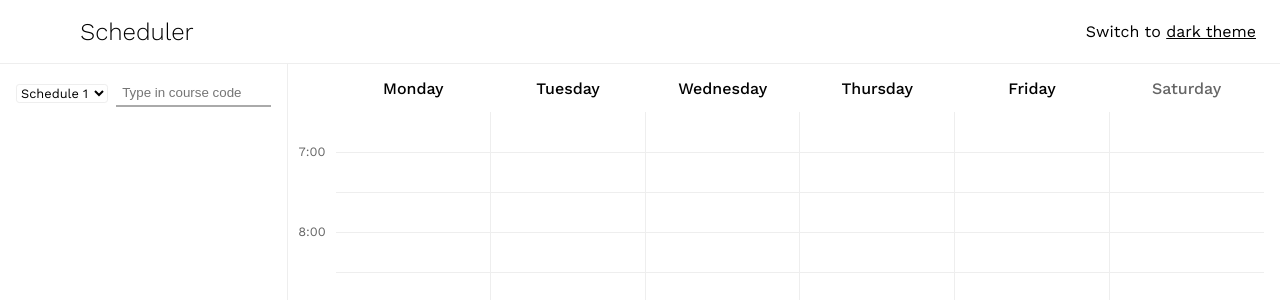
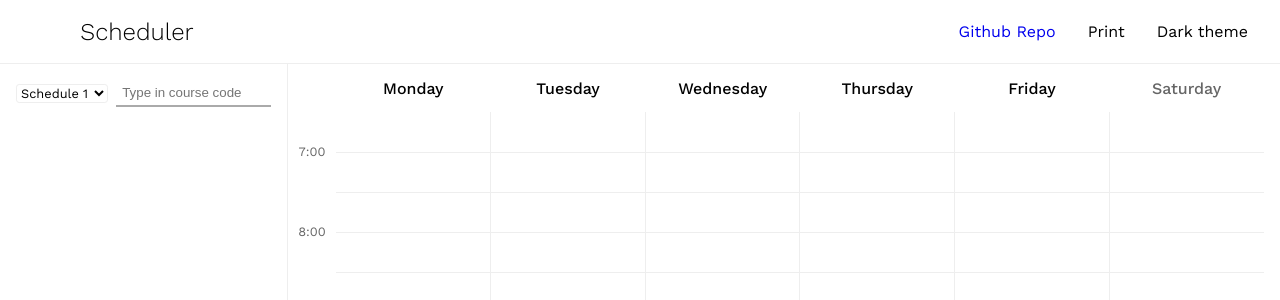
Before and after one commit to aldan/scheduler, a Django app: template templates/app/scheduler.html in a window 1280 px wide. Shown: the top 300 px of the page. Run offline with Django 3.2, Linux system fonts and the light colour scheme; the template is opened without the code that fills it, so the values that code supplies are empty; some libraries are stand-ins or nearby versions.

Commit message:
feat: added option to print schedule

```diff
--- a/app/static/app/index.js
+++ b/app/static/app/index.js
@@ -527,31 +527,31 @@ $(document).ready(() => {
             toggle = document.getElementById('theme-toggle');
 
         if ($('body').hasClass('dark-theme')) {
-            toggle.innerHTML = 'light theme';
+            toggle.innerHTML = 'Light theme';
             console.log('user prefers dark theme');
         } else if (prefersDarkTheme.matches && !$('body').hasClass('light-theme')) {
-            toggle.innerHTML = 'light theme';
+            toggle.innerHTML = 'Light theme';
             console.log('user prefers dark theme');
         }
 
         toggle.addEventListener('click', () => {
             if (prefersDarkTheme.matches) {
                 document.body.classList.toggle('light-theme');
-                if (toggle.innerHTML === 'light theme') {
+                if (toggle.innerHTML === 'Light theme') {
                     setCookie('colorScheme', 'light', 365);
-                    toggle.innerHTML = 'dark theme';
+                    toggle.innerHTML = 'Dark theme';
                 } else {
                     setCookie('colorScheme', 'dark', 365);
-                    toggle.innerHTML = 'light theme';
+                    toggle.innerHTML = 'Light theme';
                 }
             } else {
                 document.body.classList.toggle('dark-theme');
-                if (toggle.innerHTML === 'dark theme') {
+                if (toggle.innerHTML === 'Dark theme') {
                     setCookie('colorScheme', 'dark', 365);
-                    toggle.innerHTML = 'light theme';
+                    toggle.innerHTML = 'Light theme';
                 } else {
                     setCookie('colorScheme', 'light', 365);
-                    toggle.innerHTML = 'dark theme';
+                    toggle.innerHTML = 'Dark theme';
                 }
             }
         });
--- a/app/static/app/style.css
+++ b/app/static/app/style.css
@@ -376,13 +431,27 @@ body {
 }
 
 .header-menu-item {
-    margin: auto 0.5em auto 0.5em;
+    cursor: pointer;
+    margin: auto 1em auto 1em;
+    border-bottom: solid 0 var(--border);
+    transition: all 0.1s;
+}
+
+.header-menu-item:hover {
+    border-bottom: solid 0.25em var(--border);
+}
+
+.header-menu-item a {
+    text-decoration: none;
+}
+.header-menu-item a:visited {
+    color: var(--text);
+    text-decoration: none;
 }
 
 #theme-toggle {
     color: var(--text);
     cursor: pointer;
-    text-decoration: underline;
 }
 
 /* Sidebar Styles *****************************************************************************************************/
--- a/templates/app/app.html
+++ b/templates/app/app.html
@@ -9,7 +9,6 @@
     {# jQuery #}
     <script type="text/javascript" src="https://ajax.googleapis.com/ajax/libs/jquery/3.5.1/jquery.min.js"></script>
     {# jQuery UI #}
-    <!--<link rel="stylesheet" href="https://ajax.googleapis.com/ajax/libs/jqueryui/1.12.1/themes/smoothness/jquery-ui.css">-->
     <script src="https://ajax.googleapis.com/ajax/libs/jqueryui/1.12.1/jquery-ui.min.js"></script>
     <script type="text/javascript" src="{% static 'app/index.js' %}"></script>
     {% block head_script %}{% endblock %}
--- a/templates/app/scheduler.html
+++ b/templates/app/scheduler.html
@@ -48,14 +48,19 @@
 {% endblock %}
 
 {% block content %}
-
+    <div class="overlay" id="print-overlay">
+        <div class="overlay-header">Print mode</div>
+        <div class="overlay-content">Click anywhere to disable</div>
+    </div>
     <header class="header">
         <div class="header-title-container">
             <span class="header-app-title">Scheduler</span>
             <span class="header-semester-title">{{ name }}</span>
         </div>
         <div class="header-menu">
-            <div class="header-menu-item">Switch to <span id="theme-toggle">dark theme</span></div>
+            <div class="header-menu-item"><a href="https://github.com/aldan/scheduler" target="_blank">Github Repo</a></div>
+            <div class="header-menu-item" onclick="window.print()">Print</div>
+            <div class="header-menu-item"><span id="theme-toggle">Dark theme</span></div>
         </div>
     </header>
 
```
Also changed, not shown: other parts of app/static/app/style.css (+55 -0 lines).
